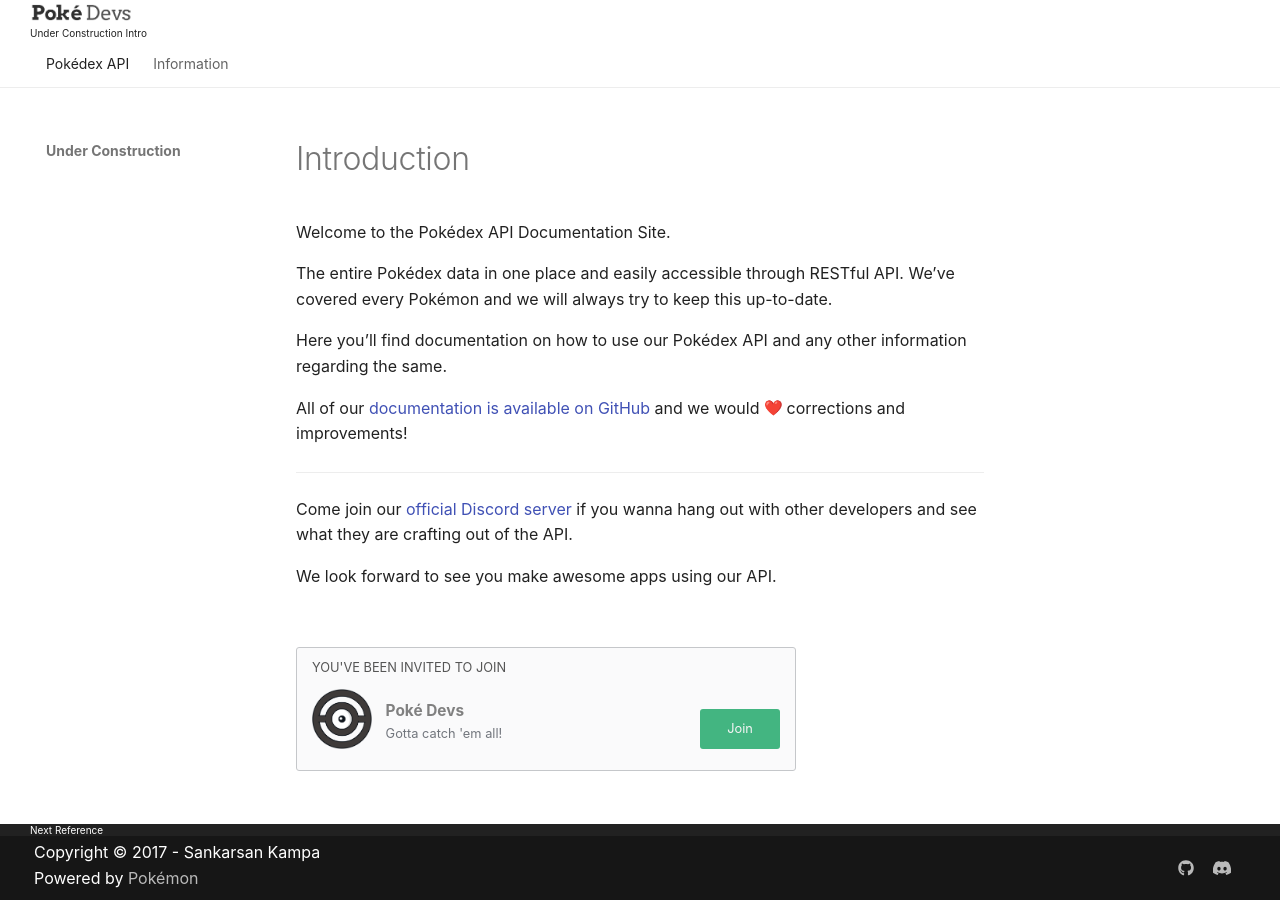
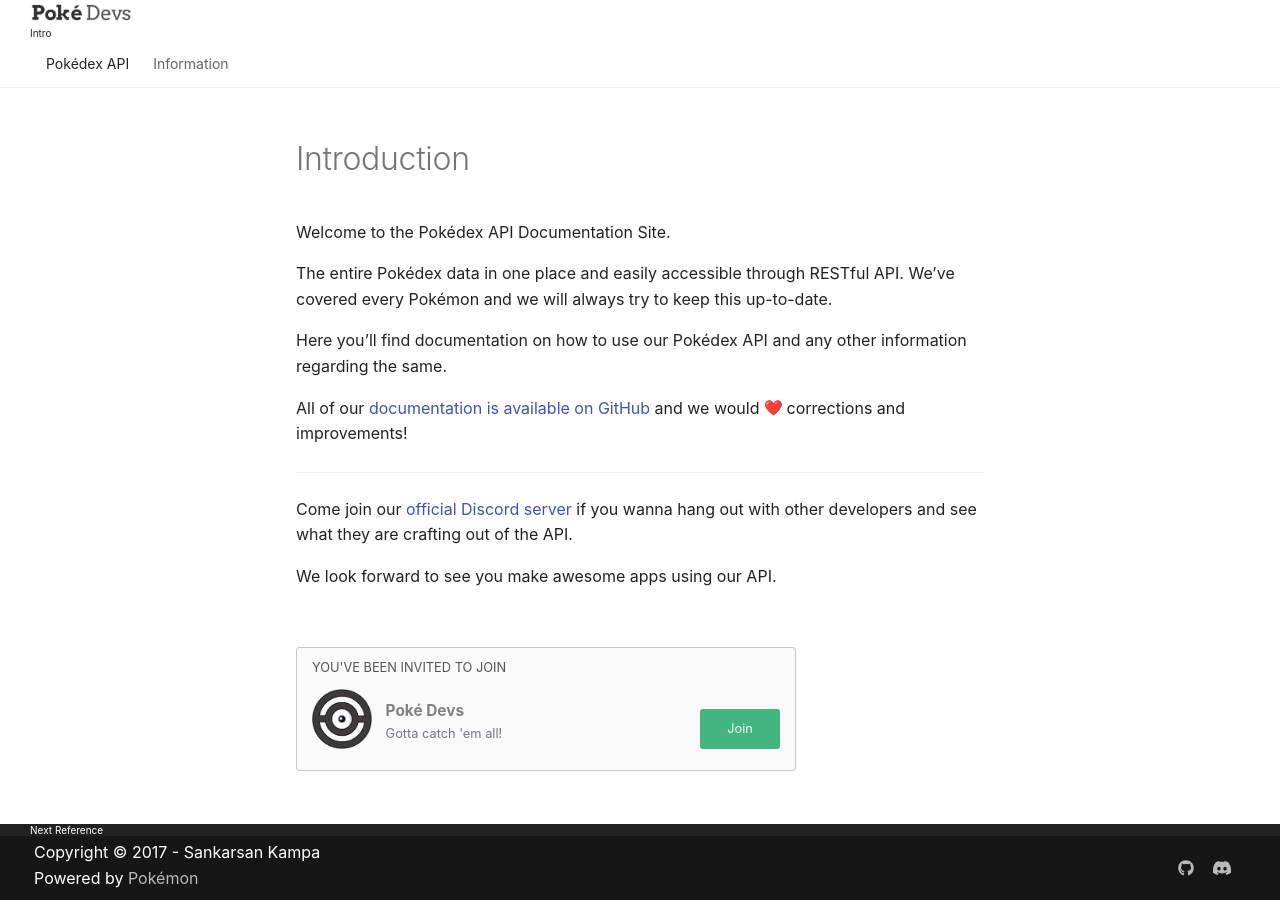
Before and after one commit to PokeDevs/pokedevs-website, an MkDocs documentation site: the page built from docs/index.md, in a window 1280 px wide. Built offline with MkDocs 1.6.1 and Material for MkDocs 9.7.7, drawn with Linux system fonts in a browser that asks for light colours; emoji names are drawn with the system emoji font; some web fonts are replaced; old or Windows-style settings are respelled for this version of MkDocs.

Commit message:
Removed Under Construction title

```diff
--- a/mkdocs.yml
+++ b/mkdocs.yml
@@ -1,5 +1,5 @@
 # Project information
-site_name: 'Under Construction'
+site_name: ''
 site_description: 'Welcome to the Poké Devs. We develop some amazing Pokémon stuff.'
 site_url: 'https://pokedevs.github.io/pokedevs-website'
 site_author: 'Sankarsan Kampa'
```
